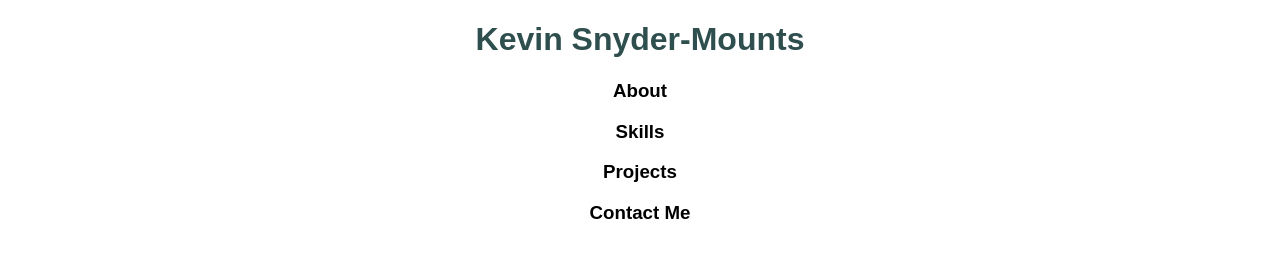
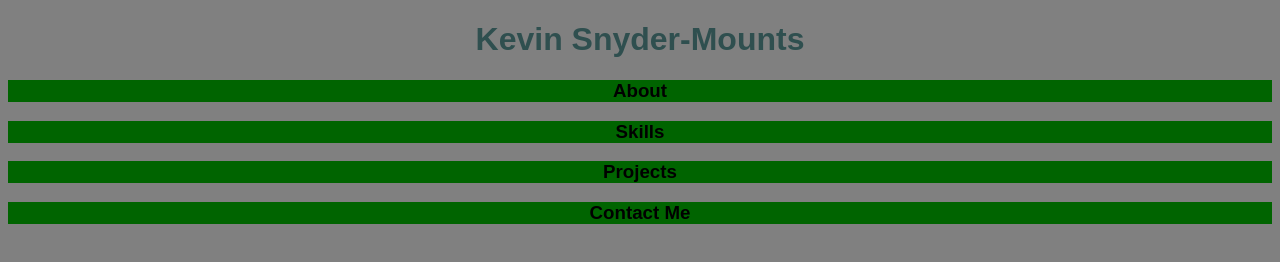
Before and after one commit to KevinSM12/csce190, a plain HTML site: page index.html in a window 1280 px wide. Drawn offline with Linux system fonts and the light colour scheme.

Commit message:
adding css page

```diff
--- a/styles.css
+++ b/styles.css
@@ -1,24 +1,25 @@
 body {
     text-align: center;
     font-family: Arial, Helvetica, sans-serif;
+    background-color: grey;
 }
 
 h1 {
     color:darkslategray;
 }
 
-#about {
+.about {
     background-color: darkgreen;
 }
 
-#skills {
-
+.skills {
+    background-color: darkgreen;
 }
 
-#projects {
-
+.projects {
+    background-color: darkgreen;
 }
 
-#contact {
-
+.contact {
+    background-color: darkgreen;
 }
```
